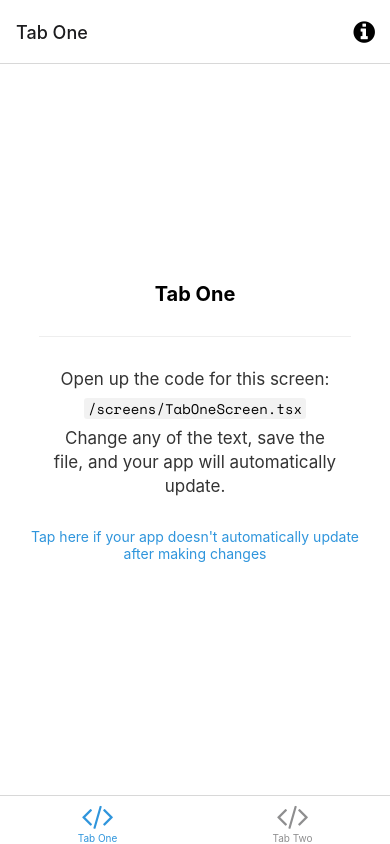
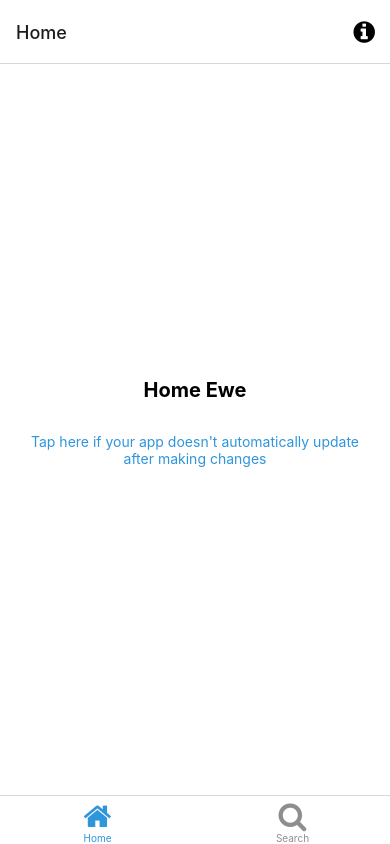
Before and after one commit to dyegolara/nostr-attached, a React Native app: screen /Home in a window 390 px wide. Built offline with nearby package versions, Linux system fonts and the light colour scheme; what expo-linking would draw is missing.

Commit message:
rename files

```diff
--- a/components/EditScreenInfo.tsx
+++ b/components/EditScreenInfo.tsx
@@ -2,35 +2,10 @@ import * as WebBrowser from 'expo-web-browser';
 import { StyleSheet, TouchableOpacity } from 'react-native';
 
 import Colors from '../constants/Colors';
-import { MonoText } from './StyledText';
 import { Text, View } from './Themed';
 
-export default function EditScreenInfo({ path }: { path: string }) {
+export default function EditScreenInfo() {
   return (
-    <View>
-      <View style={styles.getStartedContainer}>
-        <Text
-          style={styles.getStartedText}
-          lightColor="rgba(0,0,0,0.8)"
-          darkColor="rgba(255,255,255,0.8)">
-          Open up the code for this screen:
-        </Text>
-
-        <View
-          style={[styles.codeHighlightContainer, styles.homeScreenFilename]}
-          darkColor="rgba(255,255,255,0.05)"
-          lightColor="rgba(0,0,0,0.05)">
-          <MonoText>{path}</MonoText>
-        </View>
-
-        <Text
-          style={styles.getStartedText}
-          lightColor="rgba(0,0,0,0.8)"
-          darkColor="rgba(255,255,255,0.8)">
-          Change any of the text, save the file, and your app will automatically update.
-        </Text>
-      </View>
-
       <View style={styles.helpContainer}>
         <TouchableOpacity onPress={handleHelpPress} style={styles.helpLink}>
           <Text style={styles.helpLinkText} lightColor={Colors.light.tint}>
@@ -38,7 +13,6 @@ export default function EditScreenInfo({ path }: { path: string }) {
           </Text>
         </TouchableOpacity>
       </View>
-    </View>
   );
 }
 
@@ -49,24 +23,7 @@ function handleHelpPress() {
 }
 
 const styles = StyleSheet.create({
-  getStartedContainer: {
-    alignItems: 'center',
-    marginHorizontal: 50,
-  },
-  homeScreenFilename: {
-    marginVertical: 7,
-  },
-  codeHighlightContainer: {
-    borderRadius: 3,
-    paddingHorizontal: 4,
-  },
-  getStartedText: {
-    fontSize: 17,
-    lineHeight: 24,
-    textAlign: 'center',
-  },
   helpContainer: {
-    marginTop: 15,
     marginHorizontal: 20,
     alignItems: 'center',
   },
--- /dev/null
+++ b/components/TabBarIcon.tsx
@@ -0,0 +1,12 @@
+import * as React from "react";
+import {FontAwesome} from "@expo/vector-icons";
+
+/**
+ * You can explore the built-in icon families and icons on the web at https://icons.expo.fyi/
+ */
+export function TabBarIcon(props: {
+    name: React.ComponentProps<typeof FontAwesome>['name'];
+    color: string;
+}) {
+    return <FontAwesome size={30} style={{marginBottom: -3}} {...props} />;
+}
--- a/navigation/LinkingConfiguration.ts
+++ b/navigation/LinkingConfiguration.ts
@@ -15,12 +15,12 @@ const linking: LinkingOptions<RootStackParamList> = {
     screens: {
       Root: {
         screens: {
-          TabOne: {
+          Home: {
             screens: {
               TabOneScreen: 'one',
             },
           },
-          TabTwo: {
+          Search: {
             screens: {
               TabTwoScreen: 'two',
             },
--- a/navigation/index.tsx
+++ b/navigation/index.tsx
@@ -3,21 +3,22 @@
  * https://reactnavigation.org/docs/getting-started
  *
  */
-import { FontAwesome } from '@expo/vector-icons';
-import { createBottomTabNavigator } from '@react-navigation/bottom-tabs';
-import { NavigationContainer, DefaultTheme, DarkTheme } from '@react-navigation/native';
-import { createNativeStackNavigator } from '@react-navigation/native-stack';
+import {FontAwesome} from '@expo/vector-icons';
+import {createBottomTabNavigator} from '@react-navigation/bottom-tabs';
+import {DarkTheme, DefaultTheme, NavigationContainer} from '@react-navigation/native';
+import {createNativeStackNavigator} from '@react-navigation/native-stack';
 import * as React from 'react';
-import { ColorSchemeName, Pressable } from 'react-native';
+import {ColorSchemeName, Pressable} from 'react-native';
 
 import Colors from '../constants/Colors';
 import useColorScheme from '../hooks/useColorScheme';
 import ModalScreen from '../screens/ModalScreen';
 import NotFoundScreen from '../screens/NotFoundScreen';
-import TabOneScreen from '../screens/TabOneScreen';
-import TabTwoScreen from '../screens/TabTwoScreen';
-import { RootStackParamList, RootTabParamList, RootTabScreenProps } from '../types';
+import Home from '../screens/Home';
+import Search from '../screens/Search';
+import {RootStackParamList, RootTabParamList, RootTabScreenProps} from '../types';
 import LinkingConfiguration from './LinkingConfiguration';
+import {TabBarIcon} from "../components/TabBarIcon";
 
 export default function Navigation({ colorScheme }: { colorScheme: ColorSchemeName }) {
   return (
@@ -58,16 +59,16 @@ function BottomTabNavigator() {
 
   return (
     <BottomTab.Navigator
-      initialRouteName="TabOne"
+      initialRouteName="Home"
       screenOptions={{
         tabBarActiveTintColor: Colors[colorScheme].tint,
       }}>
       <BottomTab.Screen
-        name="TabOne"
-        component={TabOneScreen}
-        options={({ navigation }: RootTabScreenProps<'TabOne'>) => ({
-          title: 'Tab One',
-          tabBarIcon: ({ color }) => <TabBarIcon name="code" color={color} />,
+        name="Home"
+        component={Home}
+        options={({ navigation }: RootTabScreenProps<'Home'>) => ({
+          title: 'Home',
+          tabBarIcon: ({ color }) => <TabBarIcon name="home" color={color} />,
           headerRight: () => (
             <Pressable
               onPress={() => navigation.navigate('Modal')}
@@ -85,23 +86,13 @@ function BottomTabNavigator() {
         })}
       />
       <BottomTab.Screen
-        name="TabTwo"
-        component={TabTwoScreen}
+        name="Search"
+        component={Search}
         options={{
-          title: 'Tab Two',
-          tabBarIcon: ({ color }) => <TabBarIcon name="code" color={color} />,
+          title: 'Search',
+          tabBarIcon: ({ color }) => <TabBarIcon name="search" color={color} />,
         }}
       />
     </BottomTab.Navigator>
   );
 }
-
-/**
- * You can explore the built-in icon families and icons on the web at https://icons.expo.fyi/
- */
-function TabBarIcon(props: {
-  name: React.ComponentProps<typeof FontAwesome>['name'];
-  color: string;
-}) {
-  return <FontAwesome size={30} style={{ marginBottom: -3 }} {...props} />;
-}
--- a/screens/TabOneScreen.tsx
+++ b/screens/Home.tsx
@@ -2,13 +2,11 @@ import { StyleSheet } from 'react-native';
 
 import EditScreenInfo from '../components/EditScreenInfo';
 import { Text, View } from '../components/Themed';
-import { RootTabScreenProps } from '../types';
 
-export default function TabOneScreen({ navigation }: RootTabScreenProps<'TabOne'>) {
+export default function Home() {
   return (
     <View style={styles.container}>
-      <Text style={styles.title}>Tab One</Text>
-      <View style={styles.separator} lightColor="#eee" darkColor="rgba(255,255,255,0.1)" />
+      <Text style={styles.title}>Home Ewe</Text>
       <EditScreenInfo path="/screens/TabOneScreen.tsx" />
     </View>
   );
@@ -23,6 +21,7 @@ const styles = StyleSheet.create({
   title: {
     fontSize: 20,
     fontWeight: 'bold',
+    marginBottom: 16,
   },
   separator: {
     marginVertical: 30,
--- a/screens/TabTwoScreen.tsx
+++ b/screens/Search.tsx
@@ -3,7 +3,7 @@ import { StyleSheet } from 'react-native';
 import EditScreenInfo from '../components/EditScreenInfo';
 import { Text, View } from '../components/Themed';
 
-export default function TabTwoScreen() {
+export default function Search() {
   return (
     <View style={styles.container}>
       <Text style={styles.title}>Tab Two</Text>
--- a/types.tsx
+++ b/types.tsx
@@ -25,8 +25,9 @@ export type RootStackScreenProps<Screen extends keyof RootStackParamList> = Nati
 >;
 
 export type RootTabParamList = {
-  TabOne: undefined;
-  TabTwo: undefined;
+  Home: undefined;
+  Search: undefined;
+  Messages: undefined;
 };
 
 export type RootTabScreenProps<Screen extends keyof RootTabParamList> = CompositeScreenProps<
```
